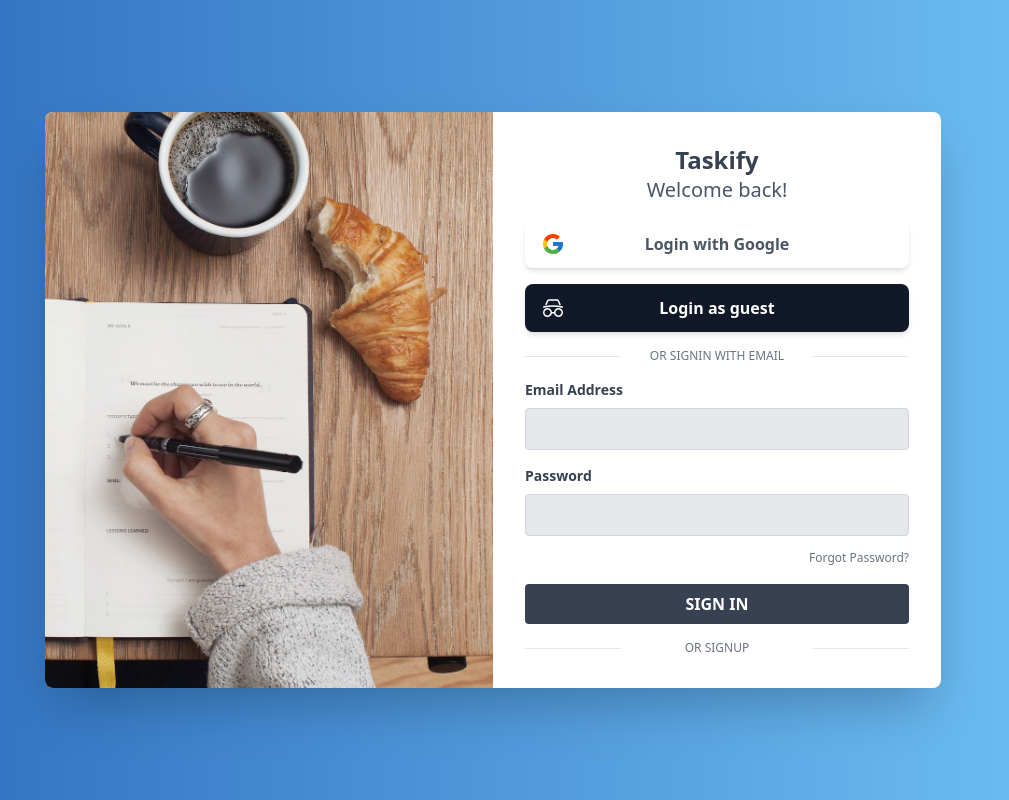
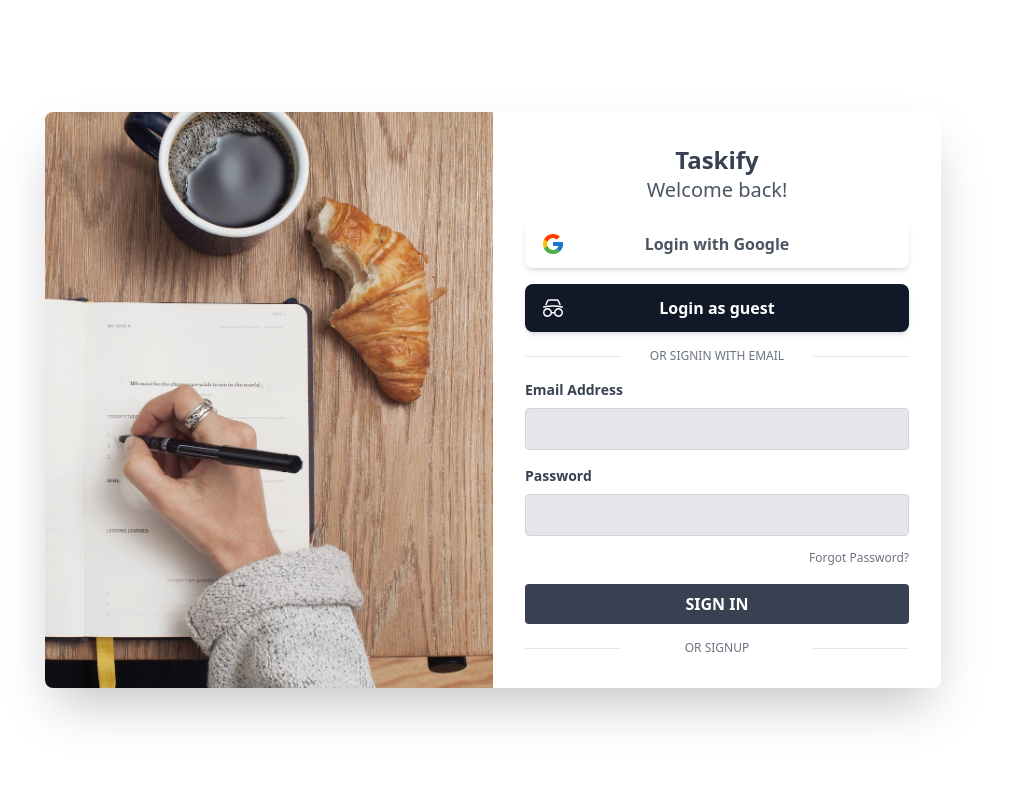
Before and after one commit to probir-sarkar/to-do-app, a React (Vite) app: page /login in a window 1280 px wide. Shown: the whole page, without its empty margins (147-1156 px from the left). Built offline with nearby package versions, Linux system fonts and the light colour scheme; no server answers.

Commit message:
remove background

```diff
--- a/src/index.scss
+++ b/src/index.scss
@@ -2,7 +2,7 @@
 @tailwind components;
 @tailwind utilities;
 // import another scss file
-body {
-  // 2c6cbc,71c3f7,f6f6f6 make a gradient
-  background: linear-gradient(90deg, #2c6cbc 0%, #71c3f7 100%, #f6f6f6 100%);
-}
+// body {
+//   // 2c6cbc,71c3f7,f6f6f6 make a gradient
+//   background: linear-gradient(90deg, #2c6cbc 0%, #71c3f7 100%, #f6f6f6 100%);
+// }
```
